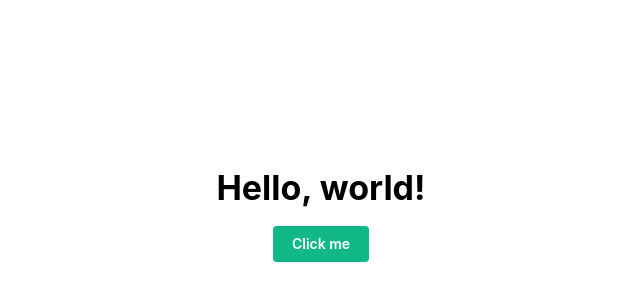
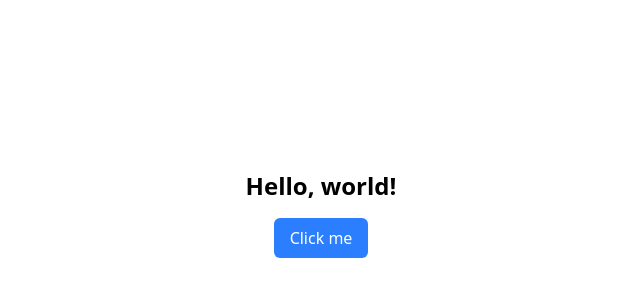
Before and after one commit to shun-shobon/web-app-template, a React (Vite) app: page / in a window 1280 px wide. Shown: the part 186-486 px from the top of the page, without its empty margins (319-959 px from the left). Built offline with nearby package versions, Linux system fonts and the light colour scheme.

Commit message:
refactor: mantineを削除

```diff
--- a/package.json
+++ b/package.json
@@ -17,8 +17,6 @@
 		"typecheck": "tsc --noEmit"
 	},
 	"dependencies": {
-		"@mantine/core": "8.3.10",
-		"@mantine/hooks": "8.3.10",
 		"react": "19.2.3",
 		"react-dom": "19.2.3",
 		"tailwindcss": "4.1.18"
--- a/src/components/App.tsx
+++ b/src/components/App.tsx
@@ -1,19 +1,13 @@
-import { Button, Flex, Title } from "@mantine/core";
 import type { FC } from "react";
 
 const App: FC = () => {
 	return (
-		<Flex
-			w="100wh"
-			h="100vh"
-			justify="center"
-			align="center"
-			direction="column"
-			gap="md"
-		>
-			<Title>Hello, world!</Title>
-			<Button>Click me</Button>
-		</Flex>
+		<div className="flex h-screen w-screen flex-col items-center justify-center gap-4">
+			<h1 className="text-2xl font-bold">Hello, world!</h1>
+			<button className="rounded-md bg-blue-500 px-4 py-2 text-white">
+				Click me
+			</button>
+		</div>
 	);
 };
 
--- a/src/index.tsx
+++ b/src/index.tsx
@@ -1,12 +1,9 @@
-import "@mantine/core/styles.css";
 import "./styles.css";
 
-import { MantineProvider } from "@mantine/core";
 import { StrictMode } from "react";
 import { createRoot } from "react-dom/client";
 
 import App from "~/components/App";
-import { theme } from "~/theme";
 
 const container = document.querySelector("#root");
 if (!container) {
@@ -17,8 +14,6 @@ const root = createRoot(container);
 
 root.render(
 	<StrictMode>
-		<MantineProvider theme={theme}>
-			<App />
-		</MantineProvider>
+		<App />
 	</StrictMode>,
 );
--- a/src/theme.ts
+++ /dev/null
@@ -1,5 +0,0 @@
-import { createTheme } from "@mantine/core";
-
-export const theme = createTheme({
-	primaryColor: "teal",
-});
```
Also changed, not shown: 1 other file (tests, documents, lock files or other folders).
